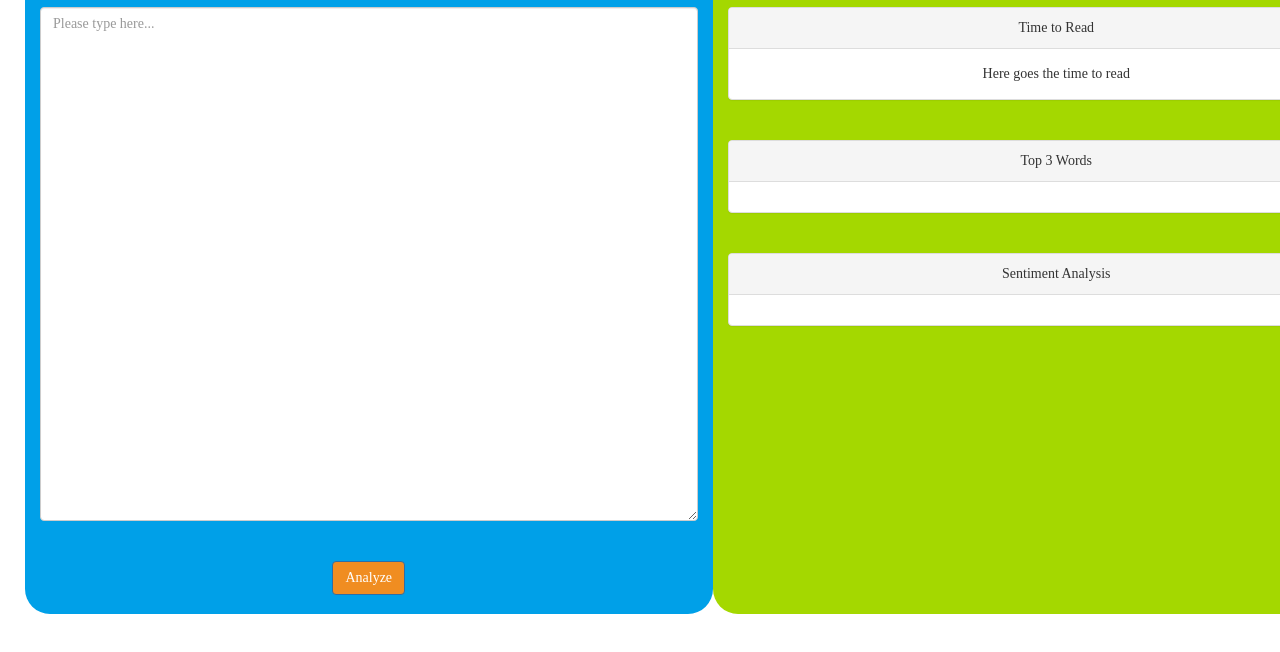
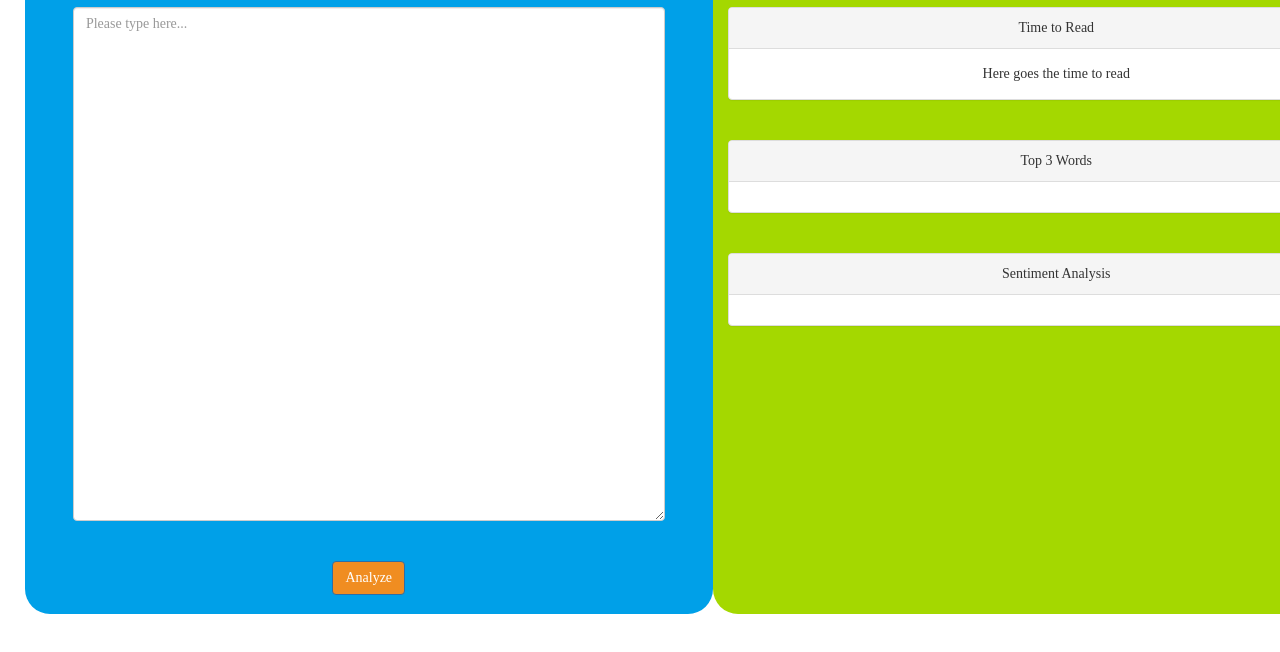
Before and after one commit to raysapida/Mini-Hackathon-Project, a browser extension: page index.html in a window 1280 px wide. Shown: the part 126-778 px from the top of the page. Drawn offline with nearby package versions, Linux system fonts and the light colour scheme.

Commit message:
Update sizes of form-control divs

```diff
--- a/index.html
+++ b/index.html
@@ -77,7 +77,7 @@
 			<div class="col-md-6 input">
 				<h2>Text</h2>
 				<form>
-					<textarea class="form-control" id="text-to-analyze" style="min-width: 100%" rows="25" placeholder="Please type here..."></textarea><br><br>
+					<textarea class="form-control" id="text-to-analyze" rows="25" placeholder="Please type here..."></textarea><br><br>
 					<button id="analyze" class="btn btn-primary"><span>Analyze</span></button>
 				</form>
 			</div>
--- a/styles/styles.css
+++ b/styles/styles.css
@@ -72,3 +72,8 @@ polyline{
 #profile-setting {
 	background-color: #00A0E8;
 }
+
+.form-control {
+	width: 90%;
+	height: 50%;
+}
```
